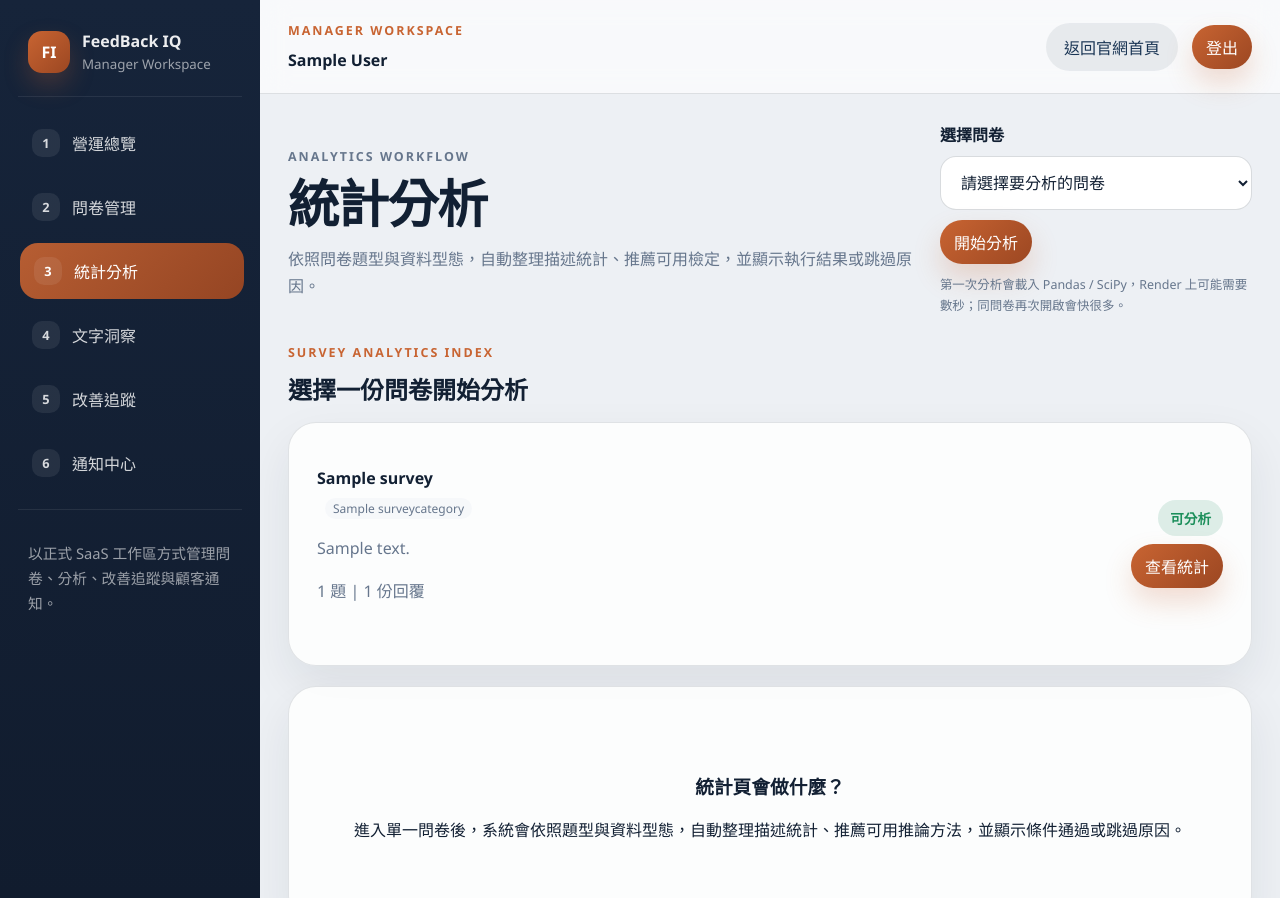
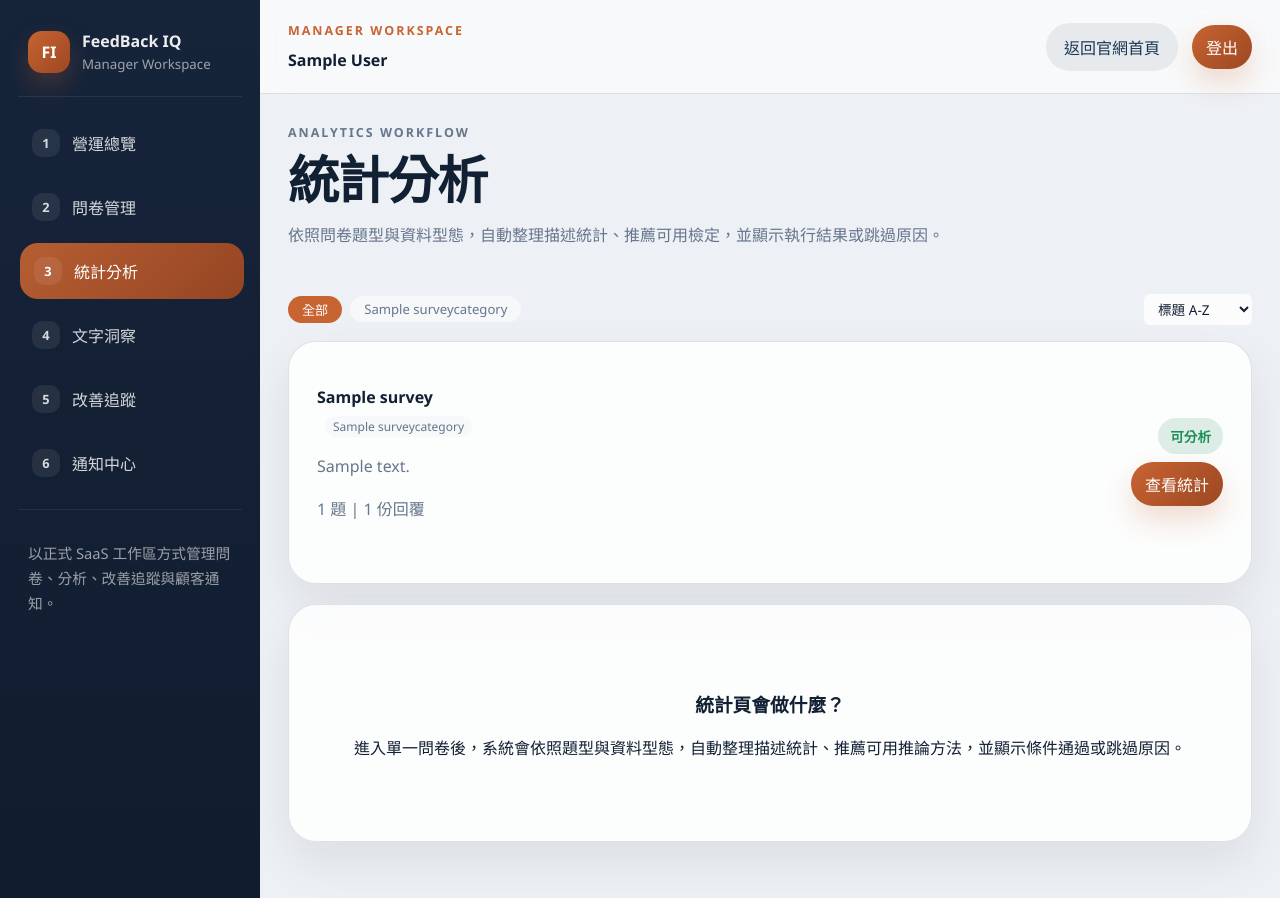
Before and after one commit to arvin85113/feedback-insight-hub, a Django app: page /dashboard/stats/ in a window 1280 px wide. Run offline with Django 5.2, Linux system fonts and the light colour scheme; a user stored in the database is signed in; tables that the repository leaves empty hold one stand-in row (values such as "Sample post").

Commit message:
Align stats index with survey manager filters

```diff
--- a/feedback/views.py
+++ b/feedback/views.py
@@ -305,15 +305,30 @@ class StatsOverviewView(DashboardBaseMixin, TemplateView):
     def get_context_data(self, **kwargs):
         context = super().get_context_data(**kwargs)
         selected_slug = self.request.GET.get("survey")
+        sort = self.request.GET.get("sort", "title")
+        category_id = self.request.GET.get("category", "")
         survey = Survey.objects.filter(slug=selected_slug).first() if selected_slug else None
         context.update(self.get_dashboard_base_context())
         context["selected_survey"] = survey
-        context["stats_survey_rows"] = (
+        stats_surveys = (
             Survey.objects.filter(is_active=True)
             .select_related("category")
             .annotate(question_count=Count("questions"), response_count=Count("submissions"))
-            .order_by("title")
         )
+        if category_id:
+            stats_surveys = stats_surveys.filter(category_id=category_id)
+        if sort == "responses":
+            stats_surveys = stats_surveys.order_by("-response_count", "title")
+        elif sort == "questions":
+            stats_surveys = stats_surveys.order_by("-question_count", "title")
+        elif sort == "newest":
+            stats_surveys = stats_surveys.order_by("-created_at")
+        else:
+            stats_surveys = stats_surveys.order_by("title")
+        context["stats_survey_rows"] = stats_surveys
+        context["categories"] = SurveyCategory.objects.all()
+        context["current_sort"] = sort
+        context["current_category"] = category_id
         payload = service_client.get_stats(selected_slug) if selected_slug else {"charts": [], "question_analysis": [], "inferential_analysis": []}
         context["charts"] = payload.get("charts", [])
         context["question_analysis"] = payload.get("question_analysis", [])
--- a/static/css/app.css
+++ b/static/css/app.css
@@ -962,28 +962,6 @@ ul.errorlist {
     min-width: 280px;
 }
 
-.stats-filter-form .field-block {
-    gap: 10px;
-}
-
-.stats-submit-btn {
-    align-self: flex-end;
-    width: fit-content;
-}
-
-.stats-loading-hint {
-    max-width: 320px;
-    margin: 0;
-    color: var(--muted);
-    font-size: 0.78rem;
-    line-height: 1.45;
-}
-
-.stats-filter-loading .stats-loading-hint {
-    color: var(--brand);
-    font-weight: 700;
-}
-
 .stats-list-toolbar {
     align-items: flex-end;
 }
--- a/templates/feedback/stats_overview.html
+++ b/templates/feedback/stats_overview.html
@@ -9,19 +9,9 @@
         <h1>統計分析</h1>
         <p>依照問卷題型與資料型態，自動整理描述統計、推薦可用檢定，並顯示執行結果或跳過原因。</p>
     </div>
-    <form method="get" class="form-stack manager-filter-form stats-filter-form">
-        <div class="field-block">
-            <label for="stats-survey">選擇問卷</label>
-            <select id="stats-survey" name="survey" onchange="this.form.submit()">
-                <option value="">請選擇要分析的問卷</option>
-                {% for survey in survey_list %}
-                    <option value="{{ survey.slug }}" {% if selected_survey and selected_survey.slug == survey.slug %}selected{% endif %}>{{ survey.title }}</option>
-                {% endfor %}
-            </select>
-            <button type="submit" class="button button-primary button-small stats-submit-btn">開始分析</button>
-            <p class="stats-loading-hint" aria-live="polite">第一次分析會載入 Pandas / SciPy，Render 上可能需要數秒；同問卷再次開啟會快很多。</p>
-        </div>
-    </form>
+    {% if selected_survey %}
+        <a class="button button-ghost" href="{% url 'feedback:stats-overview' %}">返回問卷列表</a>
+    {% endif %}
 </section>
 
 {% if selected_survey %}
@@ -248,9 +238,25 @@
     </section>
 {% else %}
     <section class="manager-toolbar stats-list-toolbar">
-        <div>
-            <p class="section-kicker">Survey Analytics Index</p>
-            <h2>選擇一份問卷開始分析</h2>
+        <div class="toolbar-filters">
+            <a class="filter-pill {% if not current_category %}filter-pill-active{% endif %}"
+               href="?sort={{ current_sort }}">全部</a>
+            {% for cat in categories %}
+                <a class="filter-pill {% if current_category == cat.id|stringformat:'s' %}filter-pill-active{% endif %}"
+                   href="?sort={{ current_sort }}&category={{ cat.id }}">{{ cat.name }}</a>
+            {% endfor %}
+        </div>
+        <div class="toolbar-sort">
+            <select class="sort-select" onchange="location.href=this.value">
+                <option value="?sort=title{% if current_category %}&category={{ current_category }}{% endif %}"
+                    {% if current_sort == 'title' %}selected{% endif %}>標題 A-Z</option>
+                <option value="?sort=responses{% if current_category %}&category={{ current_category }}{% endif %}"
+                    {% if current_sort == 'responses' %}selected{% endif %}>回覆數最多</option>
+                <option value="?sort=questions{% if current_category %}&category={{ current_category }}{% endif %}"
+                    {% if current_sort == 'questions' %}selected{% endif %}>題目數最多</option>
+                <option value="?sort=newest{% if current_category %}&category={{ current_category }}{% endif %}"
+                    {% if current_sort == 'newest' %}selected{% endif %}>最新建立</option>
+            </select>
         </div>
     </section>
 
@@ -296,26 +302,3 @@
     </section>
 {% endif %}
 {% endblock %}
-
-{% block extra_js %}
-<script>
-(function () {
-    const form = document.querySelector('.stats-filter-form');
-    if (!form) return;
-    const submitButton = form.querySelector('.stats-submit-btn');
-    const select = form.querySelector('select[name="survey"]');
-    function markLoading() {
-        if (!select || !select.value) return;
-        form.classList.add('stats-filter-loading');
-        if (submitButton) {
-            submitButton.disabled = true;
-            submitButton.textContent = '分析中...';
-        }
-    }
-    form.addEventListener('submit', markLoading);
-    if (select) {
-        select.addEventListener('change', markLoading);
-    }
-})();
-</script>
-{% endblock %}
```
